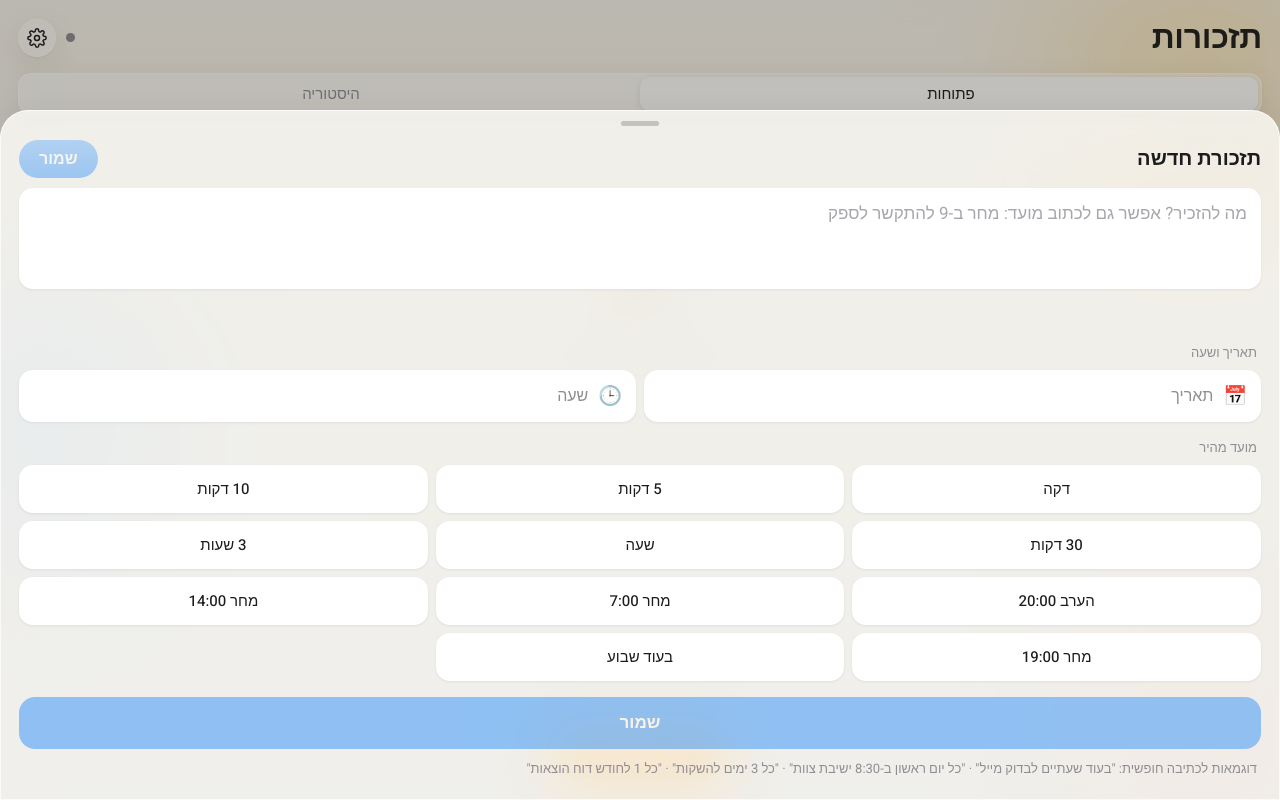
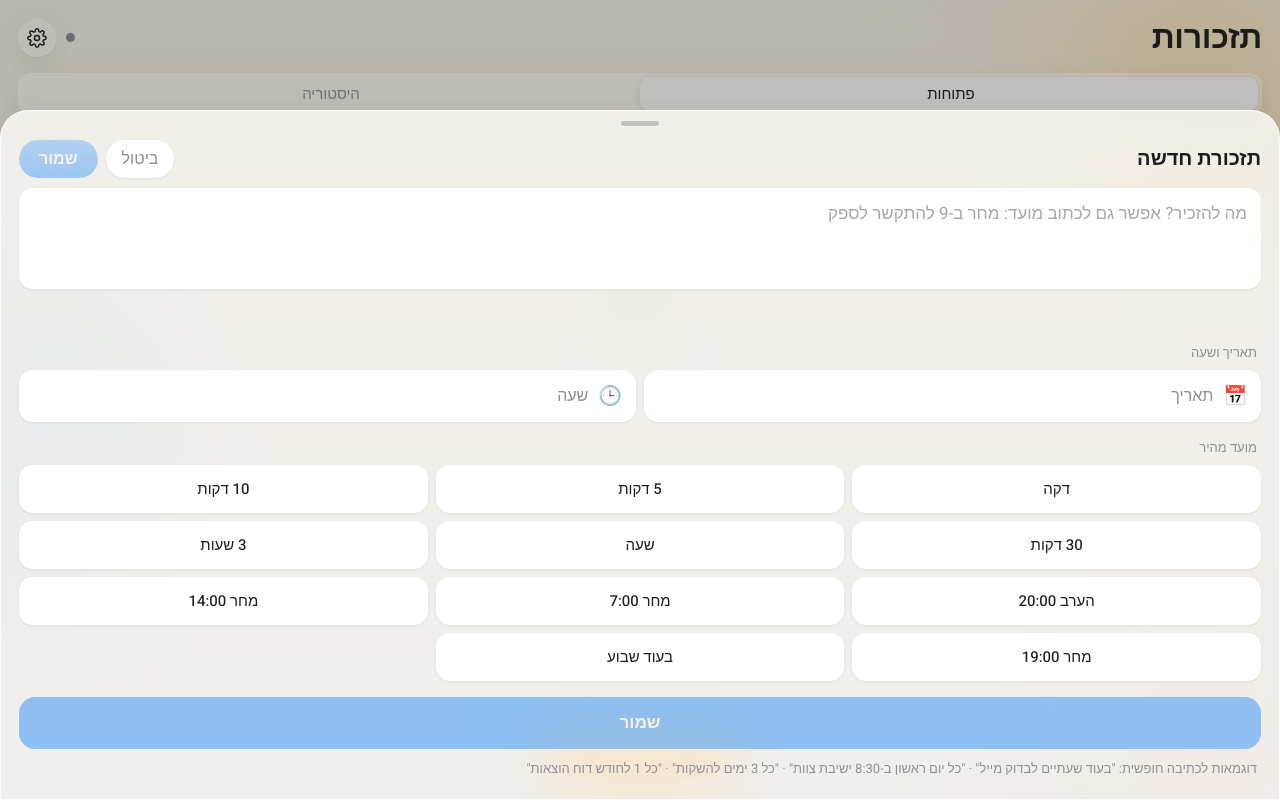
Before and after one commit to barakal2014-sudo/reminders, a plain HTML site: page index.html in a window 1280 px wide. Both pictures are taken after a click on the button "תזכורת חדשה". Drawn offline with Linux system fonts and the light colour scheme.

Commit message:
Add screen: Cancel button
Co-Authored-By: Claude Fable 5.2 <noreply@anthropic.com>

```diff
--- a/index.html
+++ b/index.html
@@ -111,6 +111,8 @@
   .shead { display: flex; align-items: center; justify-content: space-between; gap: 12px; margin-bottom: 10px; }
   .shead h2 { margin: 0; }
   .savetop { height: 38px; padding: 0 20px; border-radius: 19px; font-weight: 600; font-size: 16px; color: #fff; background: linear-gradient(180deg, #3D9BFF, #007AFF); box-shadow: 0 4px 12px rgba(0, 122, 255, .3); }
+  .sbtns { display: flex; gap: 8px; flex: none; }
+  .canceltop { height: 38px; padding: 0 16px; border-radius: 19px; font-weight: 500; font-size: 16px; color: var(--sub); background: #fff; box-shadow: 0 1px 3px rgba(0, 0, 0, .07); }
   .savetop:disabled { opacity: .35; box-shadow: none; }
   .picks { display: grid; grid-template-columns: 1fr 1fr; gap: 8px; }
   .pick { position: relative; height: 52px; border-radius: 14px; background: #fff; display: flex; align-items: center; gap: 10px; padding: 0 14px; font-size: 16px; box-shadow: 0 1px 3px rgba(0, 0, 0, .07); overflow: hidden; }
@@ -166,7 +168,7 @@
 'use strict';
 // ------------------------------------------------------------------ מצב ושמירה מקומית
 var KEY = 'tazkorot-v1';
-var VERSION = '25.11.26-1142';                                   // מוחלף בזמן הפרסום, ונבדק מול version.txt
+var VERSION = '25.11.26-1147';                                   // מוחלף בזמן הפרסום, ונבדק מול version.txt
 var st = { items: {}, queue: [], v: 0, url: '' };
 try { var saved = JSON.parse(localStorage.getItem(KEY) || 'null'); if (saved) st = saved; } catch (e) {}
 var ui = { tab: 'open', q: '', online: null, busy: false, sheet: null };
@@ -384,7 +386,7 @@ function sheetEdit(id) {
 }
 
 function sheetAdd() {
-  var h = '<div class="shead"><h2>תזכורת חדשה</h2><button class="savetop" id="okTop" disabled>שמור</button></div>' +
+  var h = '<div class="shead"><h2>תזכורת חדשה</h2><span class="sbtns"><button class="canceltop" id="noTop">ביטול</button><button class="savetop" id="okTop" disabled>שמור</button></span></div>' +
     '<textarea id="nt" rows="3" placeholder="מה להזכיר? אפשר גם לכתוב מועד: מחר ב-9 להתקשר לספק" enterkeyhint="done"></textarea><div class="preview" id="pv"></div>' +
     '<div class="lbl">תאריך ושעה</div><div class="picks">' +
     '<label class="pick" id="dBox"><i>📅</i><b id="dTxt">תאריך</b><input type="date" id="dIn"></label>' +
@@ -437,7 +439,7 @@ function sheetAdd() {
       closeSheet(); ui.tab = 'open'; [].forEach.call($('seg').children, function (c) { c.classList.toggle('on', c.dataset.tab === 'open'); }); render();
       toast('נקבע ל' + fmt(it.due) + ': ' + it.text, function () { act({ a: 'del', id: it.id }); });
     };
-    $('ok').onclick = go; $('okTop').onclick = go;
+    $('ok').onclick = go; $('okTop').onclick = go; $('noTop').onclick = closeSheet;
     nt.onkeydown = function (e) { if (e.key === 'Enter') { e.preventDefault(); go(); } };
     setTimeout(function () { nt.focus(); }, 60);
   });
```
Also changed, not shown: version.txt.
